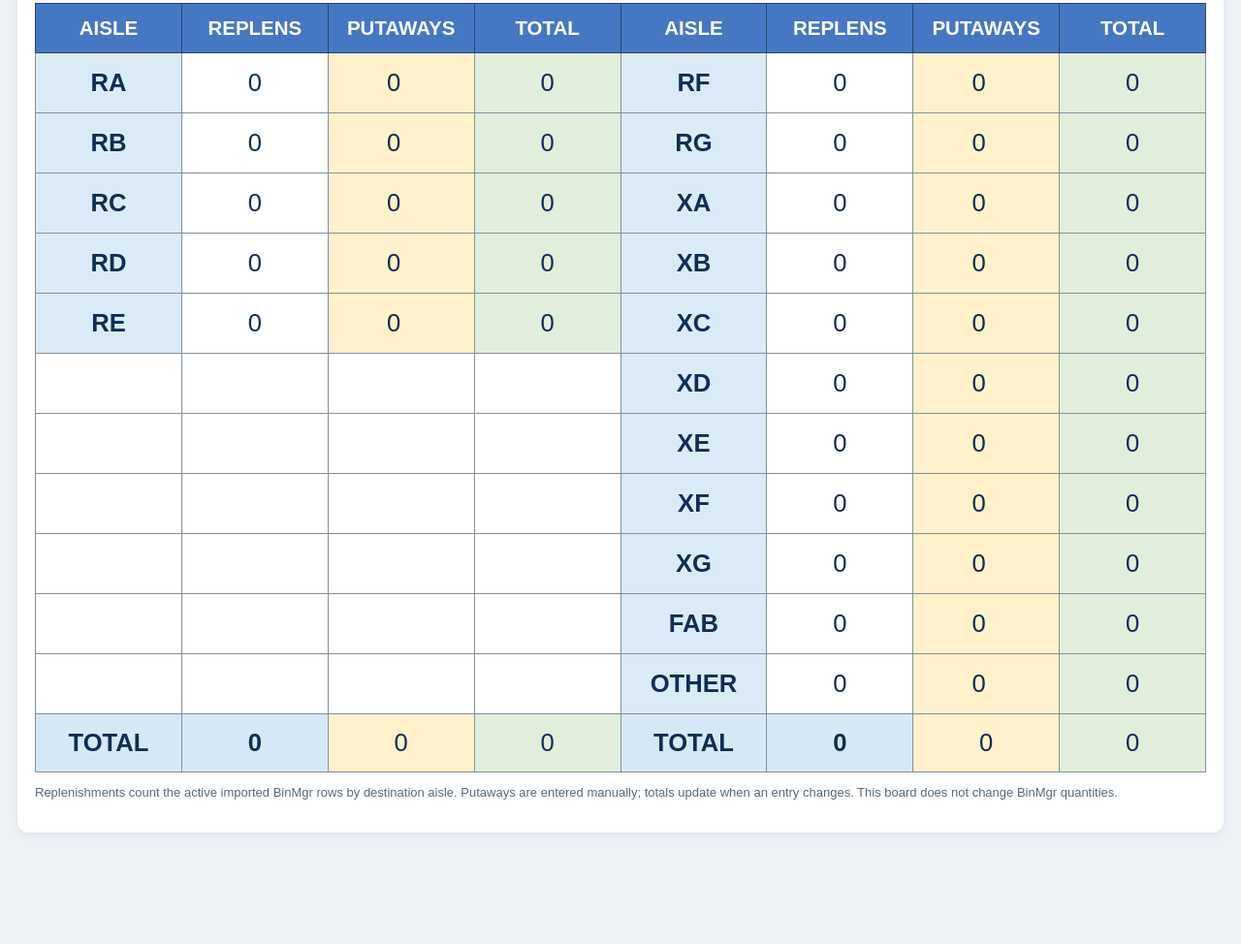
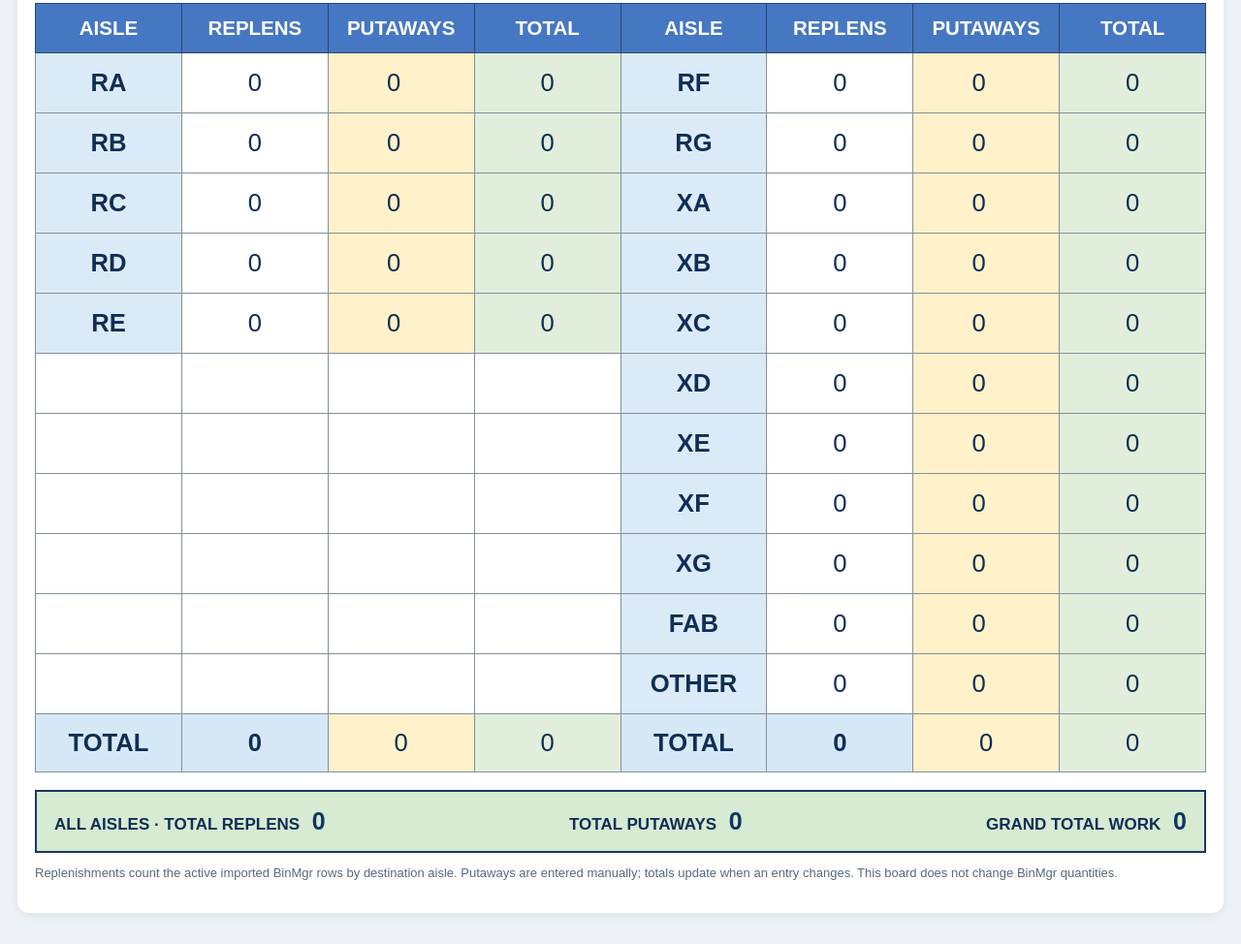
Before and after one commit to ZaspDragon/warehouse-ops-app, a plain HTML site: page replenishment-management.html in a window 1280 px wide. Shown: the part 1118-2092 px from the top of the page at 97% size. Before the commit the page ends 2009 px from the top, so only its background shows below. Drawn offline with Linux system fonts and the light colour scheme.

Commit message:
Show all-aisle replenishment grand total and combined work totals on Excel-style aisle board

```diff
--- a/replenishment-management.html
+++ b/replenishment-management.html
@@ -31,6 +31,7 @@ label{font-size:13px;font-weight:bold}select,input{font:inherit;padding:9px;bord
 .aisle-board .board-table input.putaway-count{display:block;width:100%;min-width:52px;max-width:none;border:0;border-radius:0;background:transparent;text-align:center;font-size:inherit;padding:6px;color:#102e55}
 .aisle-board .board-subtitle{background:#19385f;color:white;text-align:center;font-size:20px;font-weight:800;padding:13px;margin-top:25px}
 .aisle-board .board-note{font-size:13px;color:#57697a;margin-top:12px}
+.aisle-board .board-overall{display:flex;gap:10px;flex-wrap:wrap;justify-content:space-between;background:#d7ead2;border:2px solid #19385f;padding:16px 18px;margin-top:18px;font-size:17px;font-weight:700}.aisle-board .board-overall strong{font-size:25px;display:inline-block;margin-left:8px;color:#0c3762}
 @media(max-width:700px){.aisle-board .board-meta{grid-template-columns:1fr 1fr}.aisle-board .board-meta .board-total{grid-column:1/-1}.aisle-board .board-title{padding:17px 9px}}
 @media print{.aisle-board .board-title,.aisle-board .board-subtitle,.aisle-board .board-table th{-webkit-print-color-adjust:exact;print-color-adjust:exact}}
 </style></head><body><main>
@@ -99,7 +100,9 @@ function board(){
  const baseLeft=["A","B","C","D","E","F"],baseRight=["G","H","I","J","K","L"];
  const extraLeft=["RA","RB","RC","RD","RE"],extraRight=["RF","RG","XA","XB","XC","XD","XE","XF","XG","FAB","OTHER"];
  const total=rows.length;
- el("content").innerHTML='<div class="aisle-board"><div class="board-title">DAILY REPLENISHMENT &amp; PUTAWAY AISLE BOARD</div><div class="board-meta"><div>Date: <strong>'+escape(state.date)+'</strong></div><div>Shift: <input id="boardShift" type="text" maxlength="35" aria-label="Shift" placeholder="Enter shift" value="'+escape(state.shift||"")+'"></div><div class="board-total">TOTAL REPLENS: '+total+'</div></div>'+block(baseLeft,baseRight)+'<div class="board-subtitle">EXTENDED / OVERFLOW AISLES</div>'+block(extraLeft,extraRight)+'<p class="board-note">Replenishments count the active imported BinMgr rows by destination aisle. Putaways are entered manually; totals update when an entry changes. This board does not change BinMgr quantities.</p></div>';
+ const totalPutaways=aisleOrder.reduce((sum,a)=>sum+put(a),0);
+ const completed=rows.filter(r=>state.completed[r.id]).length;
+ el("content").innerHTML='<div class="aisle-board"><div class="board-title">DAILY REPLENISHMENT &amp; PUTAWAY AISLE BOARD</div><div class="board-meta"><div>Date: <strong>'+escape(state.date)+'</strong></div><div>Shift: <input id="boardShift" type="text" maxlength="35" aria-label="Shift" placeholder="Enter shift" value="'+escape(state.shift||"")+'"></div><div class="board-total">TOTAL REPLENS: '+total+'</div></div>'+block(baseLeft,baseRight)+'<div class="board-subtitle">EXTENDED / OVERFLOW AISLES</div>'+block(extraLeft,extraRight)+'<div class="board-overall"><span>ALL AISLES · TOTAL REPLENS <strong>'+total+'</strong></span><span>TOTAL PUTAWAYS <strong>'+totalPutaways+'</strong></span><span>GRAND TOTAL WORK <strong>'+(total+totalPutaways)+'</strong></span></div><p class="board-note">Replenishments count the active imported BinMgr rows by destination aisle. Putaways are entered manually; totals update when an entry changes. This board does not change BinMgr quantities.</p></div>';
  el("boardShift").addEventListener("change",e=>{state.shift=e.target.value.trim();persist()});
 }
 function importPage(){
```
